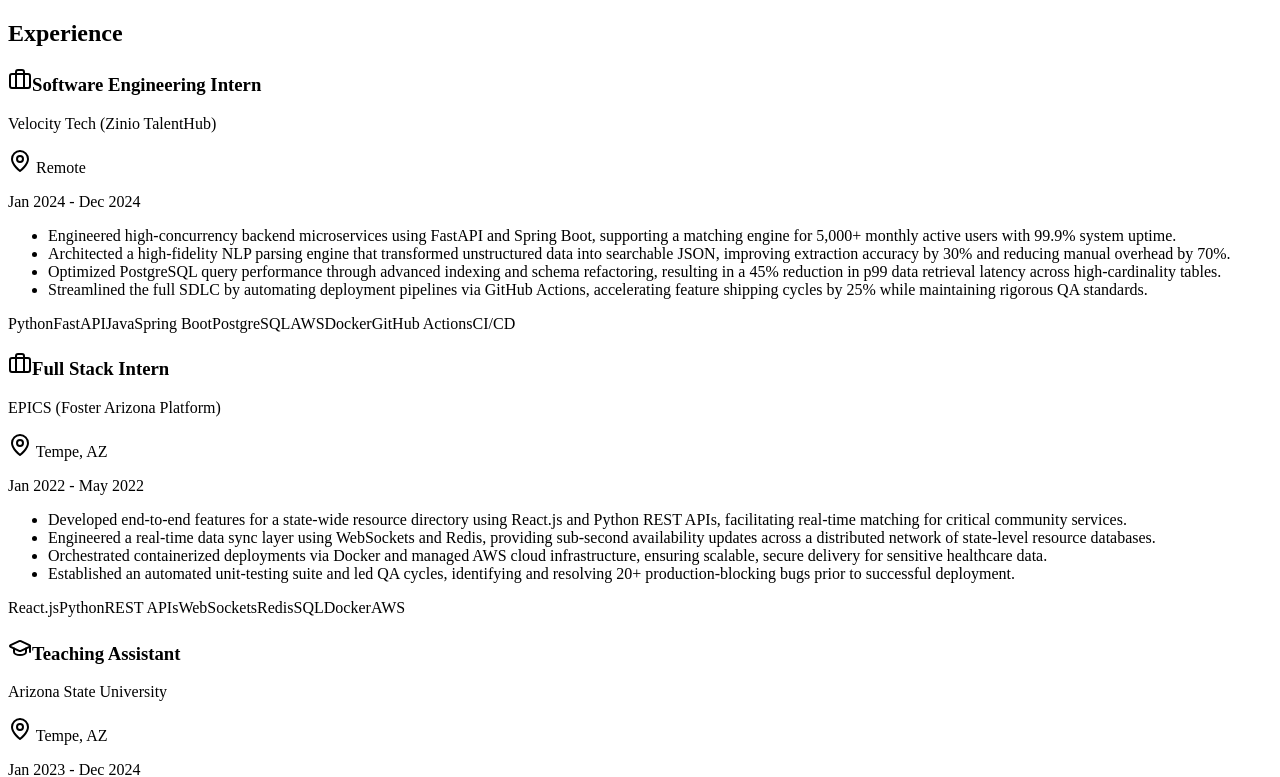
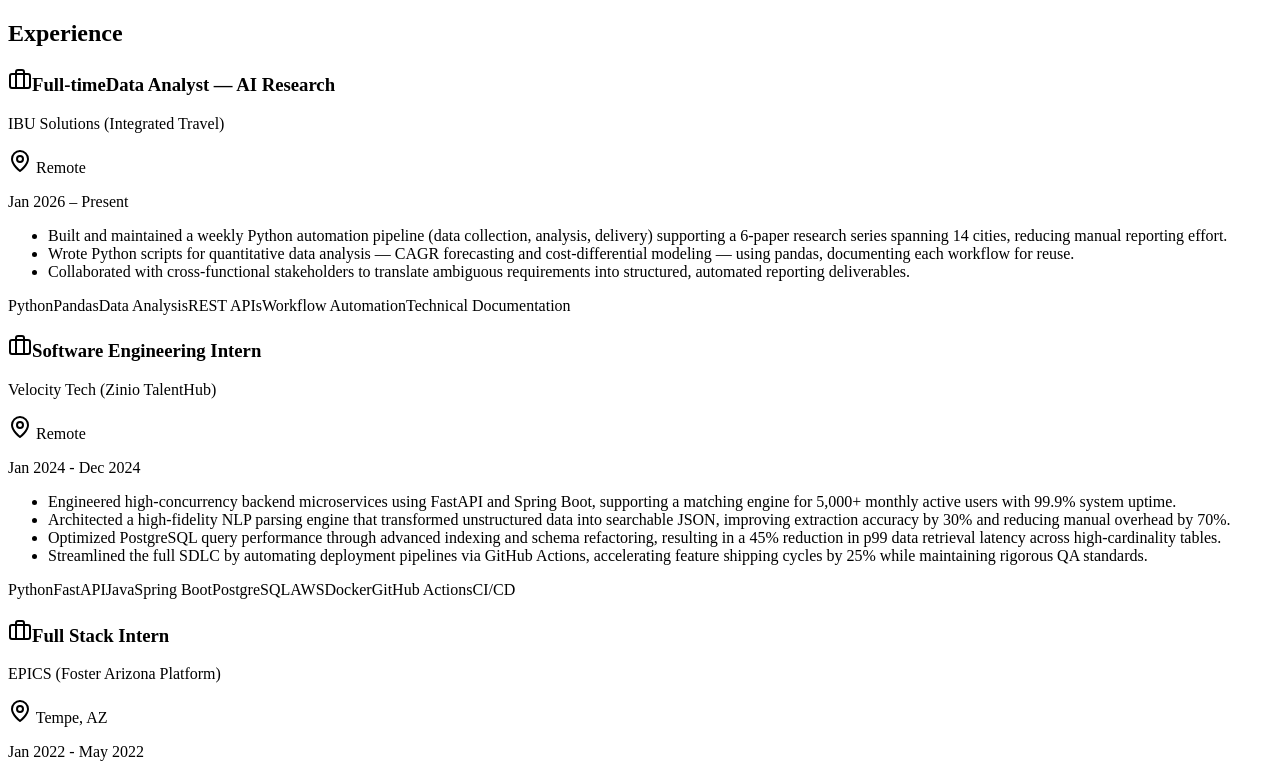
Before and after one commit to Gunakarthik1/portfolio, a Next.js app: page /Experience in a window 1280 px wide. Shown: the top 777 px of the page. Built offline with nearby package versions, Linux system fonts and the light colour scheme.

Commit message:
Add IBU Solutions experience (Data Analyst, AI Research, Jan 2026–Present)
Co-Authored-By: Claude Sonnet 4.6 <noreply@anthropic.com>

```diff
--- a/src/pages/Experience.tsx
+++ b/src/pages/Experience.tsx
@@ -8,12 +8,25 @@ type Experience = {
   company: string;
   location: string;
   period: string;
-  type: "Internship" | "Teaching";
+  type: "Full-time" | "Internship" | "Teaching";
   description: string[];
   tech: string[];
 };
 
 const experiences: Experience[] = [
+  {
+    title: "Data Analyst — AI Research",
+    company: "IBU Solutions (Integrated Travel)",
+    location: "Remote",
+    period: "Jan 2026 – Present",
+    type: "Full-time",
+    description: [
+      "Built and maintained a weekly Python automation pipeline (data collection, analysis, delivery) supporting a 6-paper research series spanning 14 cities, reducing manual reporting effort.",
+      "Wrote Python scripts for quantitative data analysis — CAGR forecasting and cost-differential modeling — using pandas, documenting each workflow for reuse.",
+      "Collaborated with cross-functional stakeholders to translate ambiguous requirements into structured, automated reporting deliverables.",
+    ],
+    tech: ["Python", "Pandas", "Data Analysis", "REST APIs", "Workflow Automation", "Technical Documentation"],
+  },
   {
     title: "Software Engineering Intern",
     company: "Velocity Tech (Zinio TalentHub)",
@@ -72,6 +85,7 @@ const Experience = () => {
                 <div>
                   <h3 className="text-xl font-semibold text-white flex items-center gap-2">
                     {exp.type === "Teaching" ? <GraduationCap className="w-5 h-5" /> : <Briefcase className="w-5 h-5" />}
+                  {exp.type === "Full-time" && <span className="ml-1 text-xs font-medium text-emerald-400 border border-emerald-500/30 bg-emerald-500/10 px-2 py-0.5 rounded-full">Full-time</span>}
                     {exp.title}
                   </h3>
                   <p className="text-gray-300 mt-1">{exp.company}</p>
```
